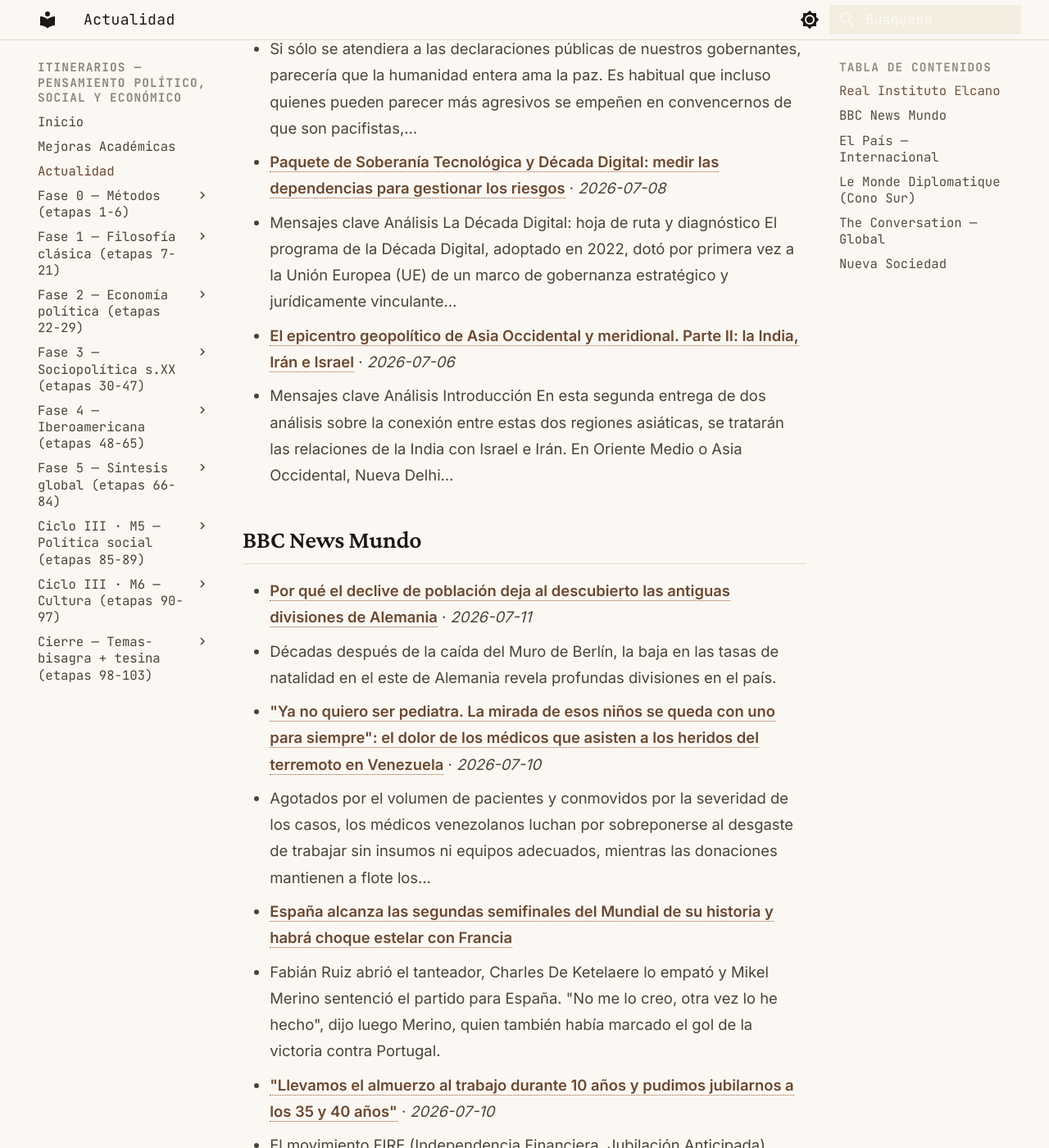
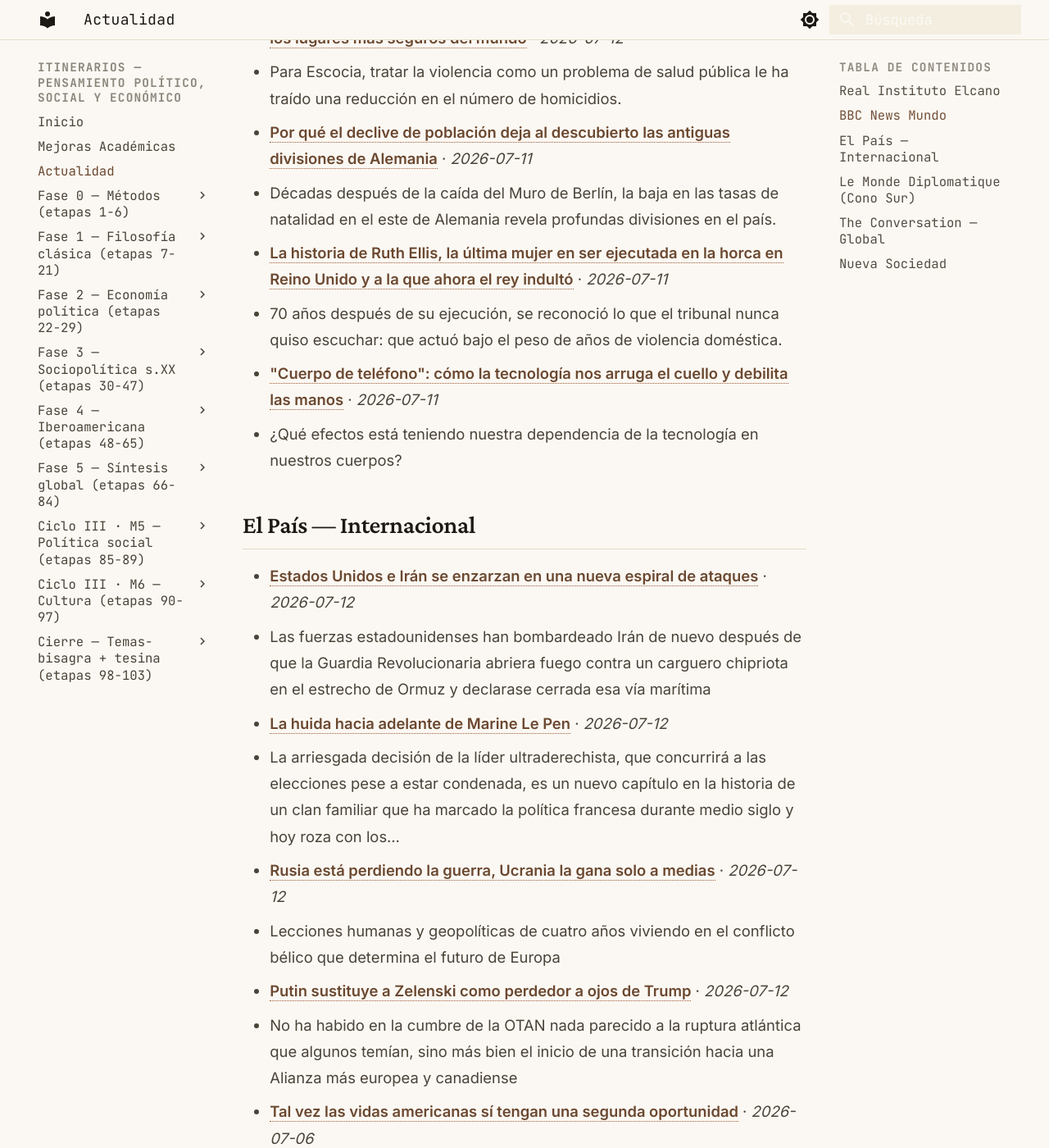
Before and after one commit to MrSpagVi/Curso, an MkDocs documentation site: the page built from docs/actualidad.md, in a window 1280 px wide and 1400 px high, scrolled down 1080 px. Shown: the whole window at 82% size. Built offline with MkDocs 1.6.1 and Material for MkDocs 9.7.7, drawn with Linux system fonts in a browser that asks for light colours; some of the changed text lies outside the part shown.

Commit message:
auto: actualidad 2026-07-12

```diff
--- a/docs/actualidad.md
+++ b/docs/actualidad.md
@@ -6,49 +6,40 @@ title: Actualidad
 
 Últimos titulares de fuentes que dictan agenda en ciencia política y geopolítica. Actualizado automáticamente cada día (vía GitHub Actions).
 
-_Última actualización: 2026-07-11 07:42 UTC_
+_Última actualización: 2026-07-12 08:02 UTC_
 
 !!! tip "Ritual mensual — #actualidad"
     El último sábado de cada mes: agarrá **un** titular de los de abajo y escribí **300 palabras** aplicándole **2 autores** del último mes que leíste. ¿Qué diría cada uno? ¿En qué chocan? No resumas la noticia — usala como caso para pensar con las herramientas que venís construyendo. Guardá el texto con el tag `#actualidad` en tu sistema de notas. Esto convierte la teoría en criterio sobre la coyuntura: el objetivo del plan no es citar a Maquiavelo, es leer el presente con él.
 
 ## Real Instituto Elcano
 
-- **[La cumbre de Ankara: ¿hacia una OTAN 3.0?](https://www.realinstitutoelcano.org/analisis/la-cumbre-de-ankara-hacia-una-otan-3-0/)** · *2026-07-09*
-  - Mensajes clave Análisis 1. Introducción La cumbre de la OTAN en Ankara de 2026 no ha generado las mismas expectativas políticas ni la pasión mediática que levantaron las cumbres de Madrid en 2022, cuando Rusia acababa de invadir Ucrania, o…
-- **[Rusia 2026: elecciones en tiempos de guerra](https://www.realinstitutoelcano.org/comentarios/rusia-2026-elecciones-en-tiempos-de-guerra/)** · *2026-07-09*
-  - En Rusia, el resultado de las elecciones generales de 2026 puede darse por descontado: Rusia Unida, el partido de Vladímir Putin, conservará su mayoría en la Duma Estatal. Actualmente controla 314 de los 450 escaños, una posición que le…
-- **[La paz, un bien escaso](https://www.realinstitutoelcano.org/comentarios/la-paz-un-bien-escaso/)** · *2026-07-08*
-  - Si sólo se atendiera a las declaraciones públicas de nuestros gobernantes, parecería que la humanidad entera ama la paz. Es habitual que incluso quienes pueden parecer más agresivos se empeñen en convencernos de que son pacifistas,…
-- **[Paquete de Soberanía Tecnológica y Década Digital: medir las dependencias para gestionar los riesgos](https://www.realinstitutoelcano.org/analisis/paquete-de-soberania-tecnologica-y-decada-digital-medir-las-dependencias-para-gestionar-los-riesgos/)** · *2026-07-08*
-  - Mensajes clave Análisis La Década Digital: hoja de ruta y diagnóstico El programa de la Década Digital, adoptado en 2022, dotó por primera vez a la Unión Europea (UE) de un marco de gobernanza estratégico y jurídicamente vinculante…
-- **[El epicentro geopolítico de Asia Occidental y meridional. Parte II: la India, Irán e Israel](https://www.realinstitutoelcano.org/analisis/el-epicentro-geopolitico-de-asia-occidental-y-meridional-parte-ii-la-india-iran-e-israel/)** · *2026-07-06*
-  - Mensajes clave Análisis Introducción En esta segunda entrega de dos análisis sobre la conexión entre estas dos regiones asiáticas, se tratarán las relaciones de la India con Israel e Irán. En Oriente Medio o Asia Occidental, Nueva Delhi…
+_Sin datos en esta ejecución. Visitar fuente: [https://www.realinstitutoelcano.org/feed/](https://www.realinstitutoelcano.org/feed/)_
 
 ## BBC News Mundo
 
+- **[Argentina gana a una Suiza con 10 y peleará con Inglaterra por un puesto en la final del Mundial](https://www.bbc.co.uk/mundo/live/ce8mr7erz6qt?at_medium=RSS&at_campaign=rss)**
+  - La Albiceleste de Messi se impone 3-1 frente a Suiza en los últimos minutos de la prórroga. El miércoles jugará contra Inglaterra por un puesto en la final del Mundial 2026.
+- **[Cómo pasó Escocia de ser la capital de los asesinatos en Europa a uno de los lugares más seguros del mundo](https://www.bbc.com/mundo/articles/cm20jgjd8e1o?at_medium=RSS&at_campaign=rss)** · *2026-07-12*
+  - Para Escocia, tratar la violencia como un problema de salud pública le ha traído una reducción en el número de homicidios.
 - **[Por qué el declive de población deja al descubierto las antiguas divisiones de Alemania](https://www.bbc.com/mundo/articles/cj3g2n8n876o?at_medium=RSS&at_campaign=rss)** · *2026-07-11*
   - Décadas después de la caída del Muro de Berlín, la baja en las tasas de natalidad en el este de Alemania revela profundas divisiones en el país.
-- **["Ya no quiero ser pediatra. La mirada de esos niños se queda con uno para siempre": el dolor de los médicos que asisten a los heridos del terremoto en Venezuela](https://www.bbc.com/mundo/articles/clywmp92zv3o?at_medium=RSS&at_campaign=rss)** · *2026-07-10*
-  - Agotados por el volumen de pacientes y conmovidos por la severidad de los casos, los médicos venezolanos luchan por sobreponerse al desgaste de trabajar sin insumos ni equipos adecuados, mientras las donaciones mantienen a flote los…
-- **[España alcanza las segundas semifinales del Mundial de su historia y habrá choque estelar con Francia](https://www.bbc.co.uk/mundo/live/ce37x1ynx92t?at_medium=RSS&at_campaign=rss)**
-  - Fabián Ruiz abrió el tanteador, Charles De Ketelaere lo empató y Mikel Merino sentenció el partido para España. "No me lo creo, otra vez lo he hecho", dijo luego Merino, quien también había marcado el gol de la victoria contra Portugal.
-- **["Llevamos el almuerzo al trabajo durante 10 años y pudimos jubilarnos a los 35 y 40 años"](https://www.bbc.com/mundo/articles/c8x29z2n5xvo?at_medium=RSS&at_campaign=rss)** · *2026-07-10*
-  - El movimiento FIRE (Independencia Financiera, Jubilación Anticipada) promueve que sus seguidores ahorren tanto como sea posible.
-- **[Cuál es el origen del "tacofredag", la tradición noruega de comer tacos los viernes](https://www.bbc.com/mundo/articles/cm2d34mmy7po?at_medium=RSS&at_campaign=rss)** · *2026-07-10*
-  - Para los noruegos, el viernes de tacos es una tradición familiar bastante arraigada.
+- **[La historia de Ruth Ellis, la última mujer en ser ejecutada en la horca en Reino Unido y a la que ahora el rey indultó](https://www.bbc.com/mundo/articles/cx24zp77k5ko?at_medium=RSS&at_campaign=rss)** · *2026-07-11*
+  - 70 años después de su ejecución, se reconoció lo que el tribunal nunca quiso escuchar: que actuó bajo el peso de años de violencia doméstica.
+- **["Cuerpo de teléfono": cómo la tecnología nos arruga el cuello y debilita las manos](https://www.bbc.com/mundo/articles/cd6ez666v1zo?at_medium=RSS&at_campaign=rss)** · *2026-07-11*
+  - ¿Qué efectos está teniendo nuestra dependencia de la tecnología en nuestros cuerpos?
 
 ## El País — Internacional
 
-- **[Turistas atrapados por la guerra en la ‘asediada’ Crimea: “La gente nos dice que estamos locos”](https://elpais.com/internacional/2026-07-11/turistas-atrapados-por-la-guerra-en-la-asediada-crimea-la-gente-nos-dice-que-estamos-locos.html)** · *2026-07-11*
-  - El turismo, histórico motor económico de la península ocupada por Rusia, abandona una región que solo tiene recursos para cubrir las necesidades básicas
-- **[Irán se hace fuerte en el estrecho de Ormuz, su gran botín de guerra](https://elpais.com/internacional/2026-07-11/iran-se-hace-fuerte-en-el-estrecho-de-ormuz-su-gran-botin-de-guerra.html)** · *2026-07-11*
-  - La República Islámica demuestra al mundo que es capaz de cerrar un estrecho clave, del que trata de sacar rédito en una negociación empantanada
-- **[Bruselas plantea tres “opciones” para restringir el comercio con los asentamientos ilegales israelíes](https://elpais.com/internacional/2026-07-10/bruselas-plantea-tres-opciones-para-restringir-el-comercio-con-los-asentamientos-ilegales-israelies.html)** · *2026-07-10*
-  - La propuesta genera controversia por la decisión de la Comisión de permitir que se consideren las medidas como potenciales sanciones políticas y no solo comerciales, lo que dificultaría su aprobación
+- **[Estados Unidos e Irán se enzarzan en una nueva espiral de ataques](https://elpais.com/internacional/2026-07-12/estados-unidos-e-iran-se-enzarzan-en-una-nueva-espiral-de-ataques.html)** · *2026-07-12*
+  - Las fuerzas estadounidenses han bombardeado Irán de nuevo después de que la Guardia Revolucionaria abriera fuego contra un carguero chipriota en el estrecho de Ormuz y declarase cerrada esa vía marítima
+- **[La huida hacia adelante de Marine Le Pen](https://elpais.com/internacional/2026-07-12/la-huida-hacia-adelante-de-marine-le-pen.html)** · *2026-07-12*
+  - La arriesgada decisión de la líder ultraderechista, que concurrirá a las elecciones pese a estar condenada, es un nuevo capítulo en la historia de un clan familiar que ha marcado la política francesa durante medio siglo y hoy roza con los…
+- **[Rusia está perdiendo la guerra, Ucrania la gana solo a medias](https://elpais.com/internacional/2026-07-12/rusia-esta-perdiendo-la-guerra-ucrania-la-gana-solo-a-medias.html)** · *2026-07-12*
+  - Lecciones humanas y geopolíticas de cuatro años viviendo en el conflicto bélico que determina el futuro de Europa
+- **[Putin sustituye a Zelenski como perdedor a ojos de Trump](https://elpais.com/internacional/2026-07-12/putin-sustituye-a-zelenski-como-perdedor-a-ojos-de-trump.html)** · *2026-07-12*
+  - No ha habido en la cumbre de la OTAN nada parecido a la ruptura atlántica que algunos temían, sino más bien el inicio de una transición hacia una Alianza más europea y canadiense
 - **[Tal vez las vidas americanas sí tengan una segunda oportunidad](https://elpais.com/internacional/2026-07-06/tal-vez-las-vidas-americanas-si-tengan-una-segunda-oportunidad.html)** · *2026-07-06*
   - El fracaso es un tema central en la cultura de Estados Unidos, que en su 250 cumpleaños se enfrenta más que nunca al peligro del final de su democracia
-- **[Hannah Arendt contra Nixon y Trump](https://elpais.com/internacional/2026-07-05/hannah-arendt-contra-nixon-y-trump.html)** · *2026-07-05*
-  - En el actual Supremo se constituye una mayoría casi automática cuando se trata de cabalgar hacia la autocracia presidencial, pero tropieza con el texto de la Constitución cuando revisa derechos inscritos en los grandes documentos…
 
 ## Le Monde Diplomatique (Cono Sur)
 
@@ -56,16 +47,16 @@ _Sin datos en esta ejecución. Visitar fuente: [https://www.eldiplo.org/feed/](h
 
 ## The Conversation — Global
 
-- **[The U.S. just approved a giant space mirror to test ‘sunlight on demand.’ Low Earth orbit is getting weird](https://theconversation.com/the-u-s-just-approved-a-giant-space-mirror-to-test-sunlight-on-demand-low-earth-orbit-is-getting-weird-283482)** · *2026-07-10*
-  - From space hotels and artificial meteor showers, to a new giant mirror that reflects sunlight to Earth — low-Earth orbit is getting weird.
-- **[The ball is round – and contrary to some keepers’ views, in this World Cup it has performed just fine](https://theconversation.com/the-ball-is-round-and-contrary-to-some-keepers-views-in-this-world-cup-it-has-performed-just-fine-287044)** · *2026-07-10*
-  - Is the Trionda ball being used at the tournament traveling too fast or flying unpredictably? We asked a physicist who tested the ball.
-- **[This is what Andy Burnham’s devolution plans need to consider – expert panel](https://theconversation.com/this-is-what-andy-burnhams-devolution-plans-need-to-consider-expert-panel-286470)** · *2026-07-10*
-  - Our experts explain how devolution in the UK has worked in practice – and what needs to change.
-- **[Can we map The Odyssey? How ancient geographers and modern researchers have traced Odysseus’s travels](https://theconversation.com/can-we-map-the-odyssey-how-ancient-geographers-and-modern-researchers-have-traced-odysseuss-travels-287312)** · *2026-07-10*
-  - Attempts to transpose the locations of The Odyssey accurately to modern maps have proved difficult.
-- **[Why an EU ruling about a traffic app could have major implications for big tech companies](https://theconversation.com/why-an-eu-ruling-about-a-traffic-app-could-have-major-implications-for-big-tech-companies-287308)** · *2026-07-10*
-  - Big tech platforms argue they simply store and display information created by others, so should not be seen as legally responsible for it.
+- **[Abuja’s housing crisis: why affordable homes stay out of reach for low paid workers](https://theconversation.com/abujas-housing-crisis-why-affordable-homes-stay-out-of-reach-for-low-paid-workers-260435)** · *2026-07-12*
+  - Nigeria’s housing policies have failed to meet the needs of its federal capital residents.
+- **[Climate shocks are hitting South Africa’s food businesses – study shows what they need to adapt](https://theconversation.com/climate-shocks-are-hitting-south-africas-food-businesses-study-shows-what-they-need-to-adapt-285759)** · *2026-07-12*
+  - Factories that process crops and agricultural products need training and support to help them face climate risks.
+- **[DRC has taken Rwanda to the world court over genocide again. A law scholar explains what’s different this time](https://theconversation.com/drc-has-taken-rwanda-to-the-world-court-over-genocide-again-a-law-scholar-explains-whats-different-this-time-286963)** · *2026-07-12*
+  - The DRC is making a third attempt to bring Rwanda before the world’s highest court in relation to the violence in its eastern region.
+- **[How redefining one word strips the Endangered Species Act’s ability to protect vital habitat](https://theconversation.com/how-redefining-one-word-strips-the-endangered-species-acts-ability-to-protect-vital-habitat-287348)** · *2026-07-11*
+  - The majority of endangered species listings over the years have involved habitat loss, from Chinook salmon to island foxes and many birds.
+- **[A rare bipartisan housing bill just became law – but Americans will still struggle with affordability](https://theconversation.com/a-rare-bipartisan-housing-bill-just-became-law-but-americans-will-still-struggle-with-affordability-287286)** · *2026-07-11*
+  - The legislation is the first major housing bill to pass in decades.
 
 ## Nueva Sociedad
 
```
